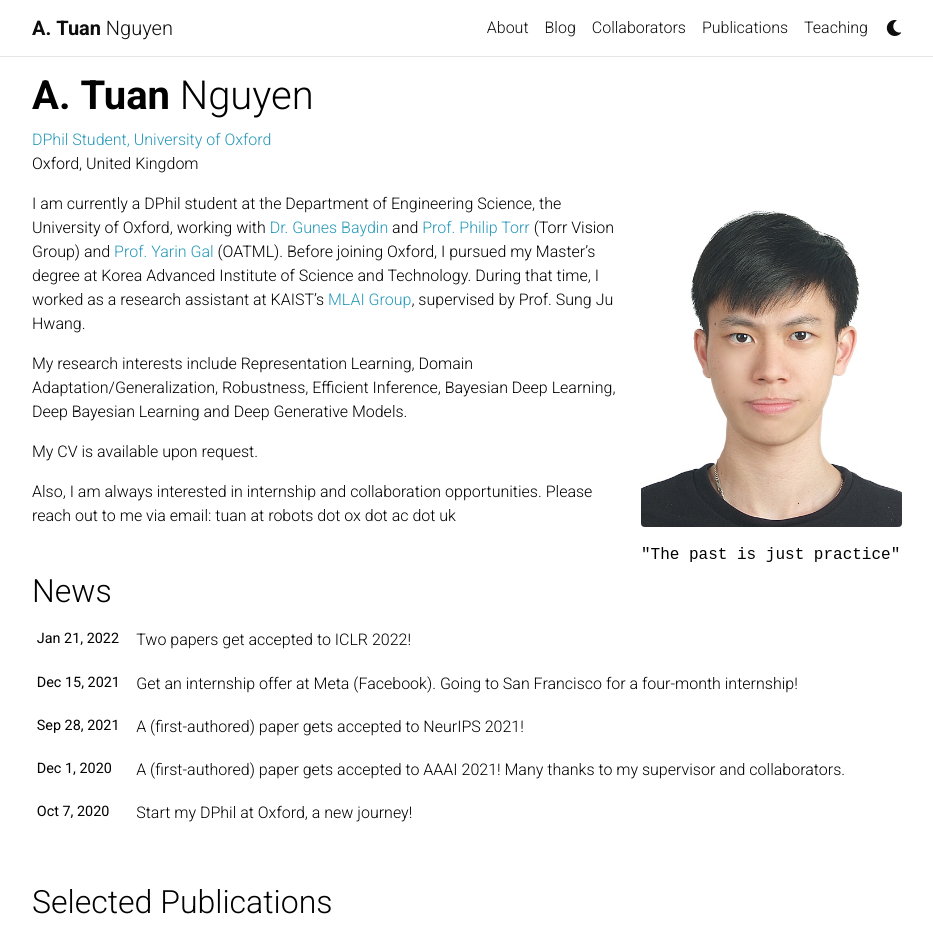
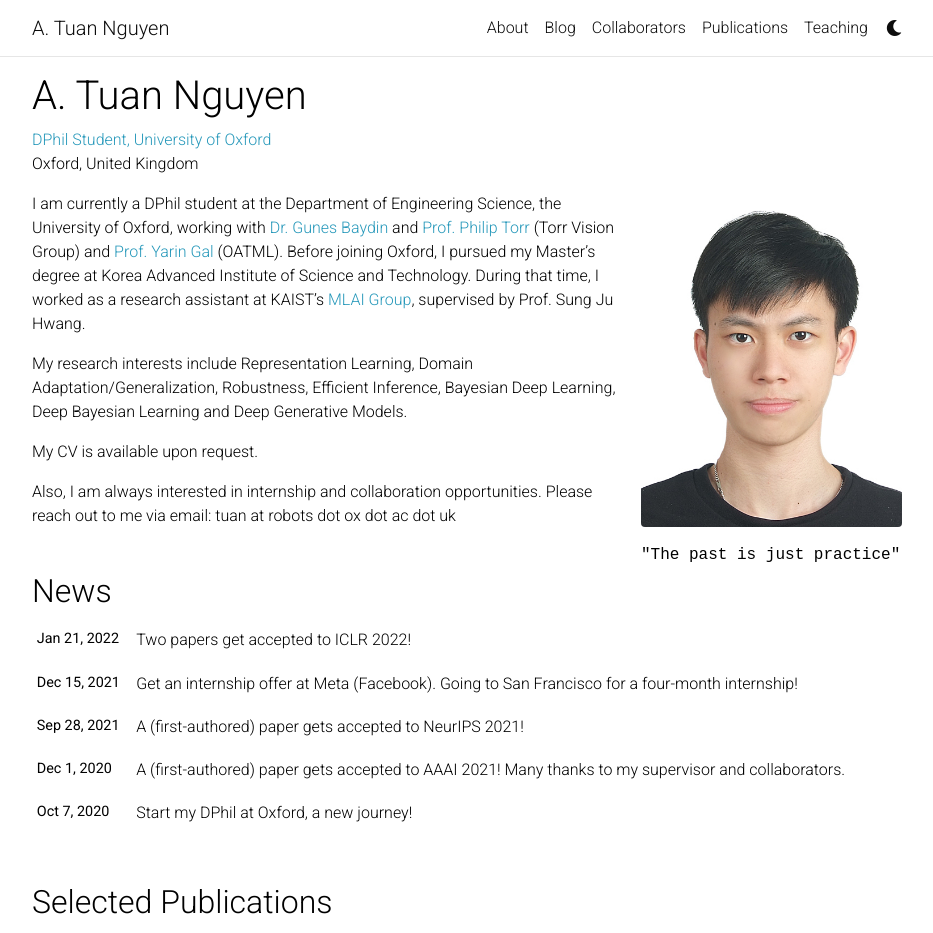
Before and after one commit to atuannguyen/atuannguyen.github.io, a Jekyll site: the page built from _pages/about.md, in a window 1280 px wide and 1394 px high, cut to the strip 0-933 px from the top of the window. Shown: the whole strip, without its empty margins (173-1106 px from the left). Built offline with Jekyll 4.4.1, drawn with Linux system fonts in a browser that asks for light colours; nearby versions of some CDN libraries; full-size pictures stand in for the smaller copies a plugin makes; comment, search, counter and statistics services are not loaded; a style sheet for code colours, icons or effects is not loaded; some of the changed lines change nothing that is shown.

Commit message:
tuancommit

```diff
--- a/_config.yml
+++ b/_config.yml
@@ -2,7 +2,7 @@
 # Site settings
 # -----------------------------------------------------------------------------
 
-title: blank # the website title (if blank, full name will be used instead)
+title: A. Tuan Nguyen # the website title (if blank, full name will be used instead)
 first_name: A. <b>Tuan</b>
 middle_name:
 last_name: Nguyen
```
